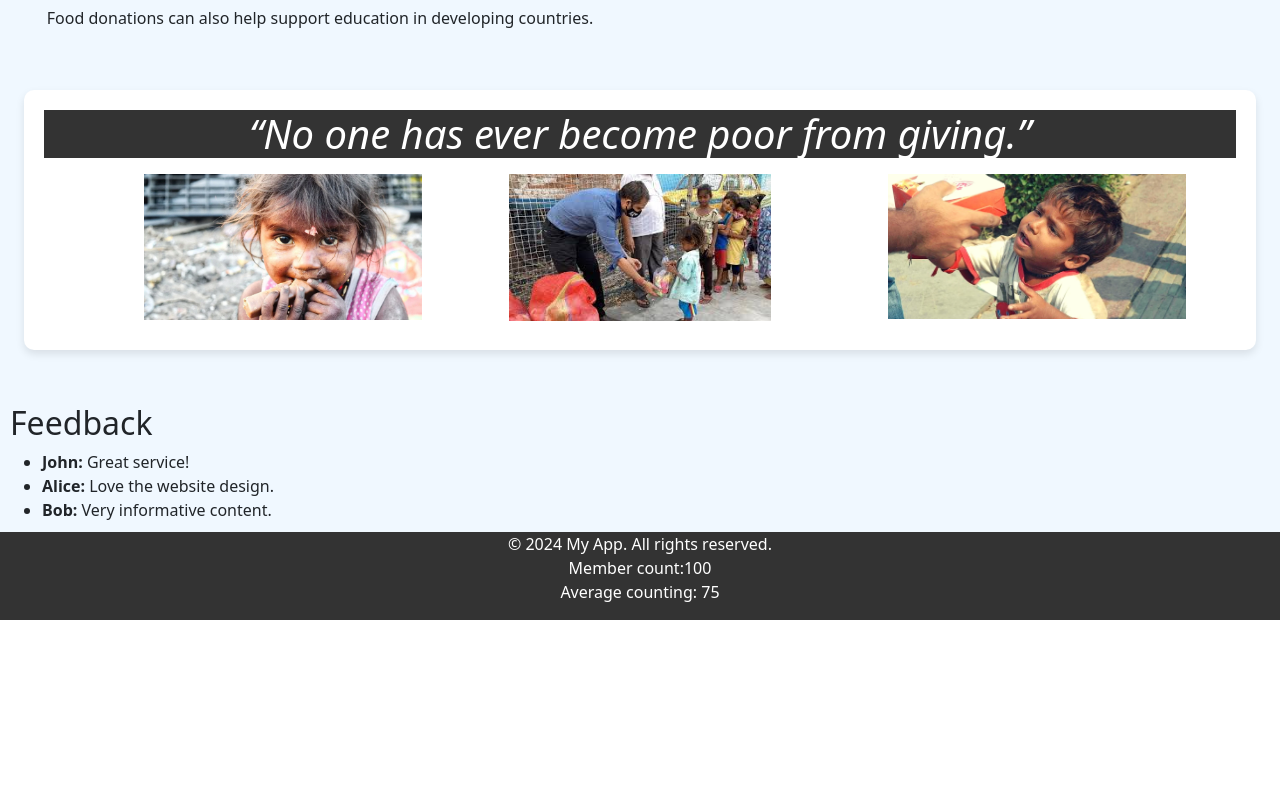
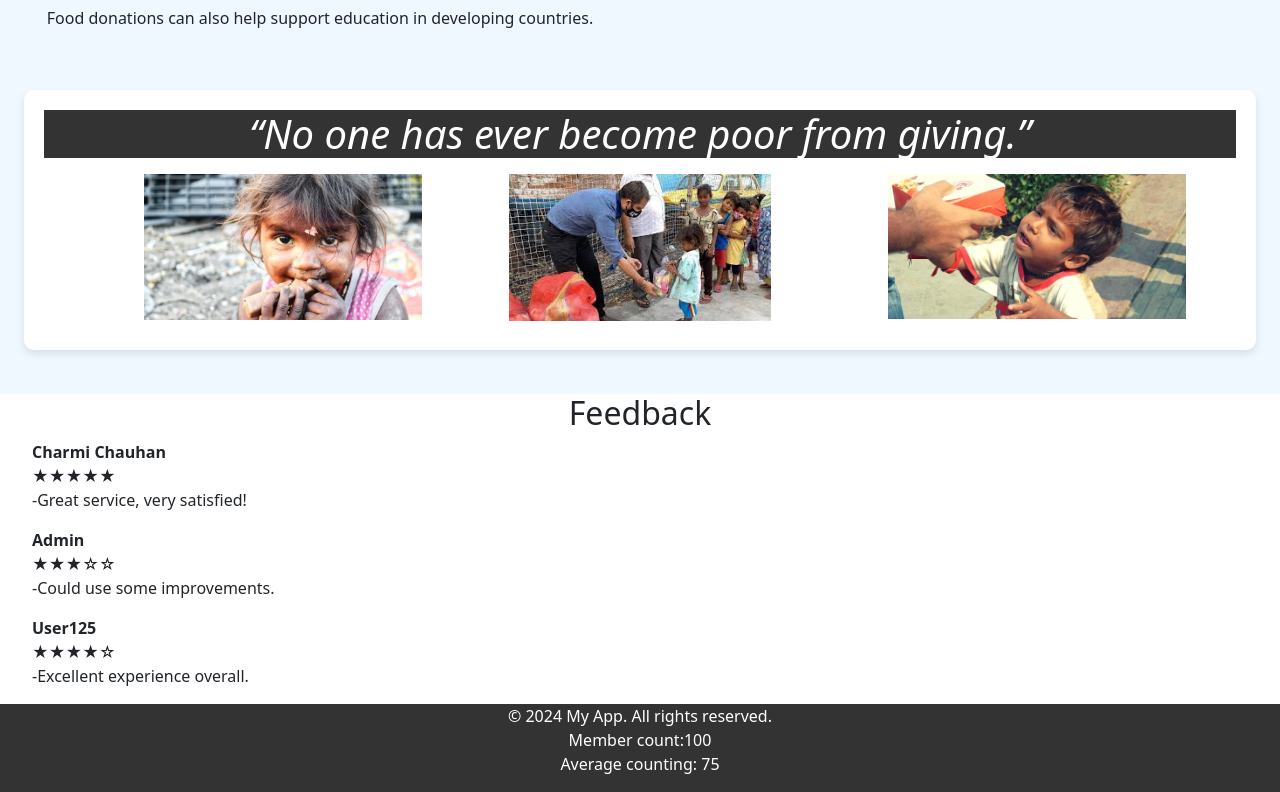
Before and after one commit to Jyoti-Technosoft/feast-forward, a React (Create React App) app: page /home in a window 1280 px wide. Shown: the part 1332-2124 px from the top of the page. Before the commit the page ends 1952 px from the top, so only its background shows below. Built offline with nearby package versions, Linux system fonts and the light colour scheme.

Commit message:
Feedback list

```diff
--- a/src/assets/styles/AboutUs.css
+++ b/src/assets/styles/AboutUs.css
@@ -51,7 +51,6 @@
 .container-section3 {
   background-color: aliceblue;
   color: #333;
-  align-items: center;
 }
 
 .about-us-text {
@@ -71,7 +70,6 @@
   border-radius: 5px;
   background-color: #f9f9f9;
   box-shadow: 0 2px 10px rgba(0, 0, 0, 0.1);
-  margin: 15px auto;
 }
 
 .Contact-group {
--- a/src/components/AboutUs.js
+++ b/src/components/AboutUs.js
@@ -51,11 +51,6 @@ const AboutUs = () => {
   return (
     <div className="about-us-header">
       <Header />
-      <h1 className="about-us-text">
-        <b>
-          <u>About Us</u>
-        </b>
-      </h1>
       <section className="container-section1 d-flex" id="about-us-link">
         <div className="w-100">
           <h3>Our Mission</h3>
--- a/src/components/Dashboard.js
+++ b/src/components/Dashboard.js
@@ -15,23 +15,36 @@ import poor_child from "../assets/images/poor_child.webp";
 import Donate_food from "../assets/images/Donate_food.jpg";
 import FDP_img from "../assets/images/FDP_img.webp";
 
-{/* Feedback Form */ }
+function RatingStar({ rating }) {
+  const stars = [];
+    for (let i = 0; i < 5; i++) {
+    if (i < rating) {
+      stars.push(<span key={i}>&#9733;</span>);
+    } else {
+      stars.push(<span key={i}>&#9734;</span>);
+    }
+  }
+  return <div>{stars}</div>;
+}
+
 function FeedbackListing() {
   const feedbackData = [
-    { id: 1, name: "John", message: "Great service!" },
-    { id: 2, name: "Alice", message: "Love the website design." },
-    { id: 3, name: "Bob", message: "Very informative content." },
+    { firstName: 'Charmi Chauhan', description: '-Great service, very satisfied!', rating: 5 },
+    { firstName: 'Admin', description: '-Could use some improvements.', rating: 3 },
+    { firstName: 'User125', description: '-Excellent experience overall.', rating: 4 }
   ];
 
   return (
-    <div className="Feedback-list">
-      <h2>Feedback</h2>
+    <div >
+      <h2 className="text-center" >Feedback</h2>
       <ul>
-        {feedbackData.map((feedback) => {
-          return <li key={feedback.id}>
-            <strong>{feedback.name}:</strong> {feedback.message}
-          </li>
-        })}
+        {feedbackData.map((feedback, index) => (
+          <div key={index}>
+            <strong>{feedback.firstName}</strong>
+            <RatingStar rating={feedback.rating} />
+            <p>{feedback.description}</p>
+          </div>
+        ))}
       </ul>
     </div>
   );
```
